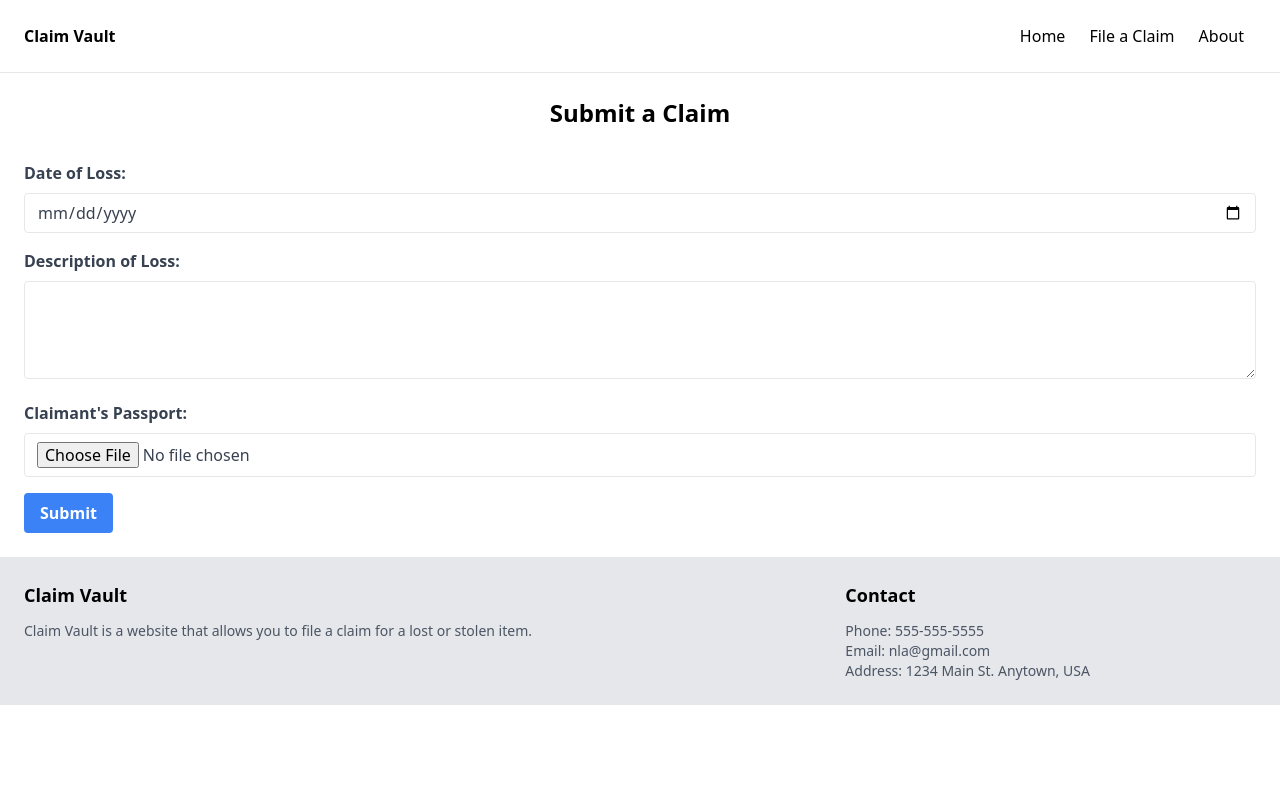
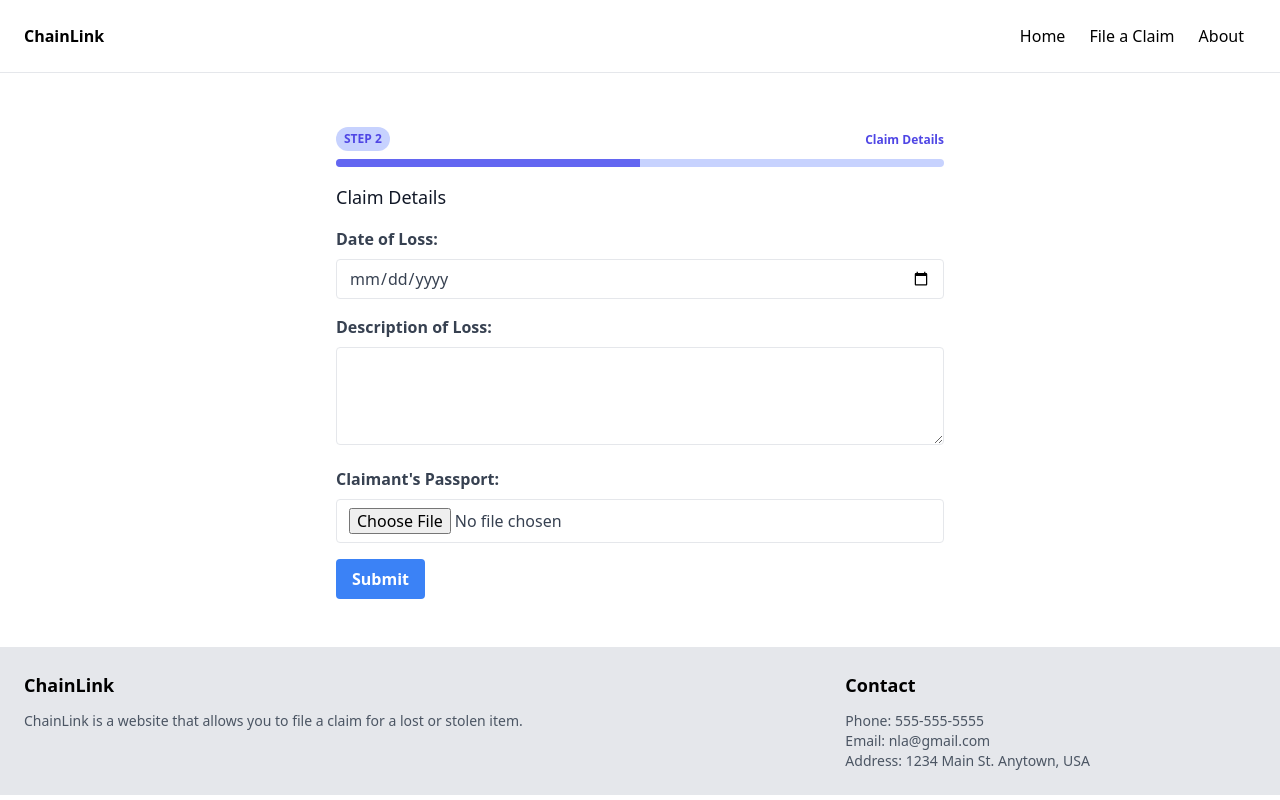
Before and after one commit to samizaman/ClaimLink, a Django app: template templates/claim_details.html in a window 1280 px wide. Run offline with Django 4.2, Linux system fonts and the light colour scheme; the template is opened without the code that fills it, so the values that code supplies are empty; parts of the project's set-up code (start-up, migrations or seed data) failed here and were passed over; some libraries are stand-ins or nearby versions.

Commit message:
added progress bar and updated project name

```diff
--- a/templates/base.html
+++ b/templates/base.html
@@ -8,12 +8,12 @@
     <link rel="stylesheet" href="style.css">
     <link rel="stylesheet" href="https://cdnjs.cloudflare.com/ajax/libs/font-awesome/5.15.3/css/all.min.css"/>
 
-    <title>{% block title %}Claim Vault{% endblock %}</title>
+    <title>{% block title %}ChainLink{% endblock %}</title>
 </head>
 <body>
 <header>
     <nav class="py-6 px-6 flex justify-between items-center border-b border-gray-200">
-        <a href="/" class="text-x1 font-semibold">Claim Vault</a>
+        <a href="/" class="text-x1 font-semibold">ChainLink</a>
 
         <ul class="flex items-center">
             <li><a href="/" class="p-3 hover:text-blue-500">Home</a></li>
@@ -29,8 +29,8 @@
 
 <footer class="py-6 px-6 flex justify-between bg-gray-200">
     <div class="w-2/3 pr-10">
-        <h3 class="text-lg font-semibold mb-3">Claim Vault</h3>
-        <p class="text-sm text-gray-600">Claim Vault is a website that allows you to file a claim for a lost or stolen
+        <h3 class="text-lg font-semibold mb-3">ChainLink</h3>
+        <p class="text-sm text-gray-600">ChainLink is a website that allows you to file a claim for a lost or stolen
             item.</p>
     </div>
 
--- a/templates/claim_details.html
+++ b/templates/claim_details.html
@@ -1,25 +1,55 @@
 {% extends 'base.html' %}
 
-{% block title %} Submit a Claim {% endblock %}
+{% block title %} Claim Details {% endblock %}
 
 {% block content %}
-  <h1 class="text-2xl font-bold text-center mb-8">Submit a Claim</h1>
+    <div class="max-w-2xl mx-auto py-6 sm:px-6 lg:px-8">
+        <div class="relative pt-1">
+            <div class="flex mb-2 items-center justify-between">
+                <div>
+      <span class="text-xs font-semibold inline-block py-1 px-2 uppercase rounded-full text-indigo-600 bg-indigo-200">
+        Step 2
+      </span>
+                </div>
+                <div class="text-right">
+      <span class="text-xs font-semibold inline-block text-indigo-600">
+        Claim Details
+      </span>
+                </div>
+            </div>
+            <div class="overflow-hidden h-2 mb-4 text-xs flex rounded bg-indigo-200">
+                <div style="width:50%"
+                     class="shadow-none flex flex-col text-center whitespace-nowrap text-white justify-center bg-indigo-500"></div>
+            </div>
+        </div>
         <form method="POST" enctype="multipart/form-data">
             {% csrf_token %}
-        <div class="mb-4">
+            <h2 class="text-lg font-medium text-gray-900">Claim Details</h2>
+            <div class="mt-4 mb-4">
                 <label for="date_of_loss" class="block text-gray-700 font-bold mb-2">Date of Loss:</label>
-            <input type="date" name="date_of_loss" id="date_of_loss" class="appearance-none border rounded w-full py-2 px-3 text-gray-700 leading-tight focus:outline-none focus:shadow-outline" required>
+                <input type="date" name="date_of_loss" id="date_of_loss"
+                       class="appearance-none border rounded w-full py-2 px-3 text-gray-700 leading-tight focus:outline-none focus:shadow-outline"
+                       required>
             </div>
             <div class="mb-4">
                 <label for="description_of_loss" class="block text-gray-700 font-bold mb-2">Description of Loss:</label>
-            <textarea name="description_of_loss" id="description_of_loss" class="appearance-none border rounded w-full py-2 px-3 text-gray-700 leading-tight focus:outline-none focus:shadow-outline" rows="4" required></textarea>
+                <textarea name="description_of_loss" id="description_of_loss"
+                          class="appearance-none border rounded w-full py-2 px-3 text-gray-700 leading-tight focus:outline-none focus:shadow-outline"
+                          rows="4" required></textarea>
             </div>
 
             <div class="mb-4">
                 <label for="passport" class="block text-gray-700 font-bold mb-2">Claimant's Passport:</label>
-            <input type="file" name="passport" id="passport" accept="image/*" class="appearance-none border rounded w-full py-2 px-3 text-gray-700 leading-tight focus:outline-none focus:shadow-outline" required title="Please upload a valid passport. Submitting a fake or incorrect document is illegal.">
+                <input type="file" name="passport" id="passport" accept="image/*"
+                       class="appearance-none border rounded w-full py-2 px-3 text-gray-700 leading-tight focus:outline-none focus:shadow-outline"
+                       required
+                       title="Please upload a valid passport. Submitting a fake or incorrect document is illegal.">
             </div>
 
-        <button type="submit" name="submit-btn" class="bg-blue-500 hover:bg-blue-700 text-white font-bold py-2 px-4 rounded focus:outline-none focus:shadow-outline">Submit</button>
+            <button type="submit" name="submit-btn"
+                    class="bg-blue-500 hover:bg-blue-700 text-white font-bold py-2 px-4 rounded focus:outline-none focus:shadow-outline">
+                Submit
+            </button>
         </form>
+    </div>
 {% endblock %}
```
Also changed, not shown: templates/personal_details.html (+35 -6 lines). Lines whose indentation alone changed are shown as unchanged.
